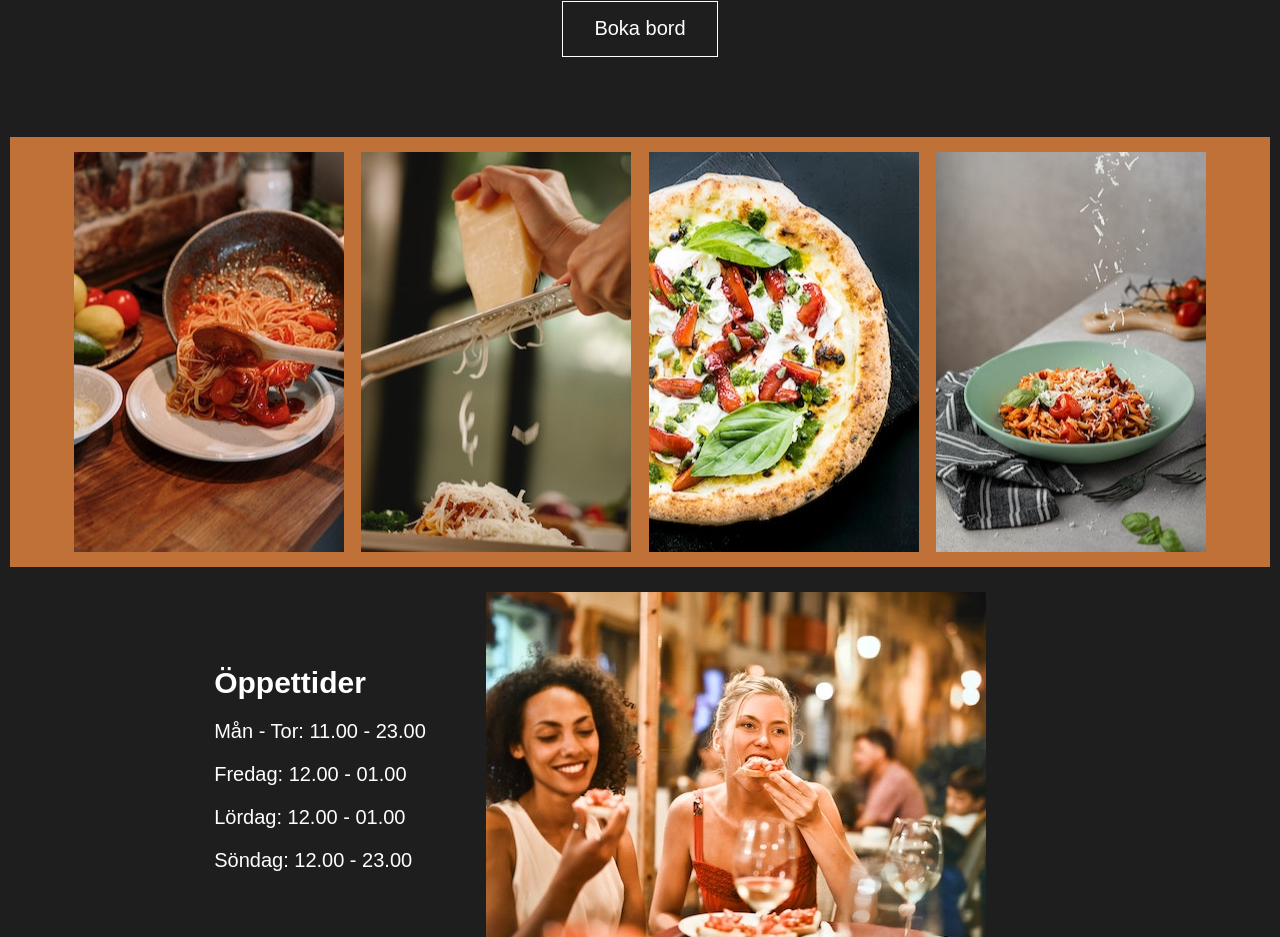
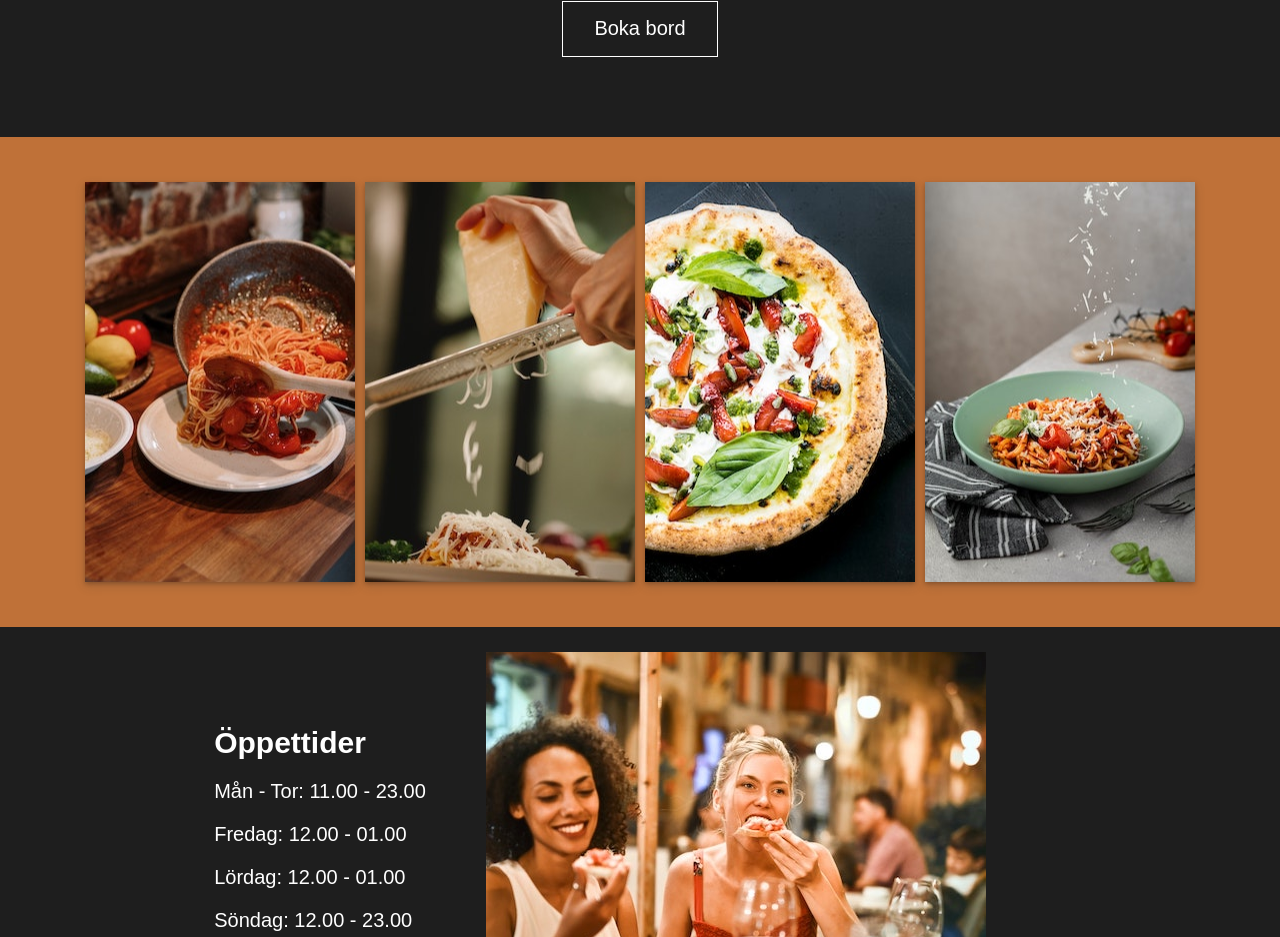
Before and after one commit to fcanberger/GruppJSF, a React (Create React App) app: page / in a window 1280 px wide. Shown: the part 1388-2325 px from the top of the page. Built offline with nearby package versions, Linux system fonts and the light colour scheme; a web font is replaced by a local one.

Commit message:
img shadow

```diff
--- a/src/styles/home.scss
+++ b/src/styles/home.scss
@@ -58,7 +58,7 @@
     background-color: #bf7138;
     min-height: 200px;
     width: 100%;
-    padding: 15px 0px;
+    padding: 25px 0px;
     display: flex;
     align-items: center;
     justify-content: center;
@@ -348,6 +348,7 @@
       width: 100%;
       display: flex;
       flex-direction: row;
+      padding: 45px;
       .image-wrapper {
         width: 100%;
         display: flex;
@@ -358,15 +359,20 @@
           background-image: url(../assets/tomato-desktop.jpg);
           background-repeat: no-repeat;
           background-position: center;
+
           height: 400px;
-          width: 22%;
+          width: 270px;
+          box-shadow: 0 2px 4px 0 rgba(0, 0, 0, 0.2),
+            0 4px 10px 0 rgba(54, 54, 54, 0.19);
         }
         .image-two {
           background-image: url(../assets/parmesan-desktop.jpg);
           background-repeat: no-repeat;
           background-position: center;
           height: 400px;
-          width: 22%;
+          width: 270px;
+          box-shadow: 0 2px 4px 0 rgba(0, 0, 0, 0.2),
+            0 4px 10px 0 rgba(54, 54, 54, 0.19);
         }
 
         .image-three {
@@ -374,14 +380,18 @@
           background-repeat: no-repeat;
           background-position: center;
           height: 400px;
-          width: 22%;
+          width: 270px;
+          box-shadow: 0 2px 4px 0 rgba(0, 0, 0, 0.2),
+            0 4px 10px 0 rgba(54, 54, 54, 0.19);
         }
         .image-four {
           background-image: url(../assets/pastacheese-desktop.jpg);
           background-repeat: no-repeat;
           background-position: center;
           height: 400px;
-          width: 22%;
+          width: 270px;
+          box-shadow: 0 2px 4px 0 rgba(0, 0, 0, 0.2),
+            0 4px 10px 0 rgba(54, 54, 54, 0.19);
         }
       }
     }
```
